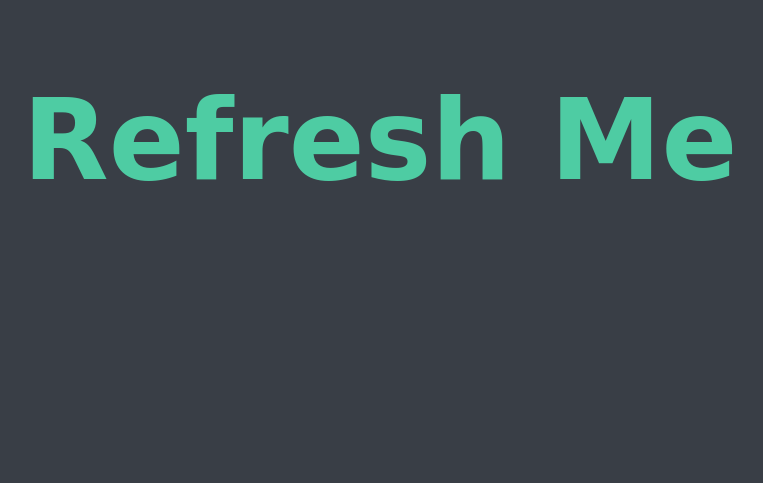
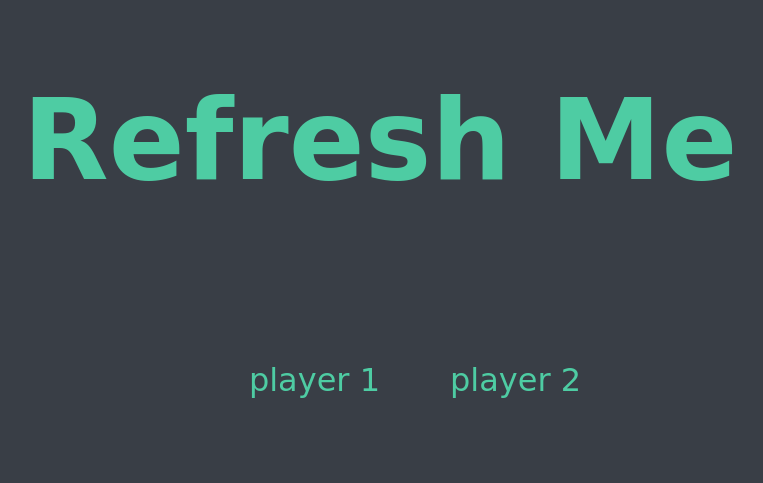
Before and after one commit to marrieetaa/Angela, a plain HTML site: page Day-5/index.html in a window 1280 px wide. Shown: the whole page, without its empty margins (260-1023 px from the left). Drawn offline with Linux system fonts and the light colour scheme.

Commit message:
Add player1 and player2 containers

```diff
--- a/Day-5/index.html
+++ b/Day-5/index.html
@@ -20,6 +20,15 @@
   <img src="dice6.png" alt="six" height="200px">
 </div>
 
+<div class='container'>
+  <div id="cont1">
+    <p id="player1">player 1</p>
+  </div>
+  <div id="cont2">
+    <p id="player2">player 2</p>
+</div>
+</div>
+
 <script src="script.js"></script>
 </body>
 </html>
```
